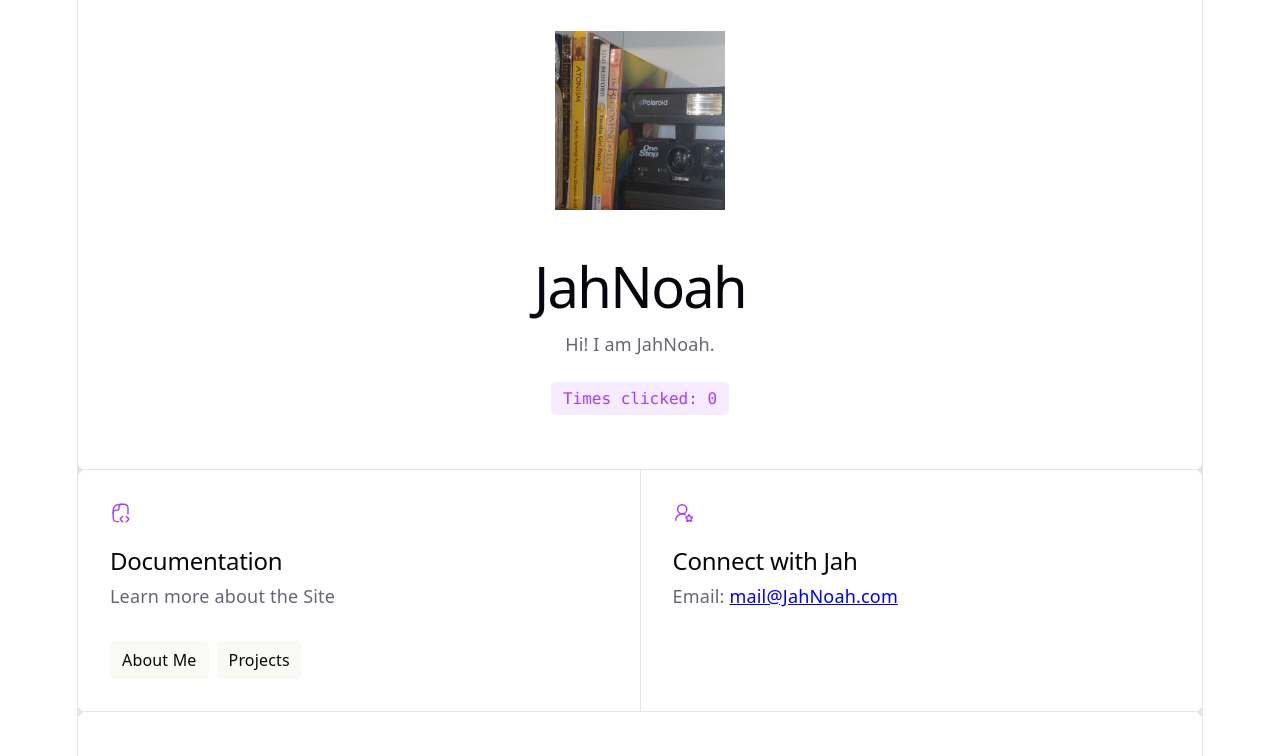
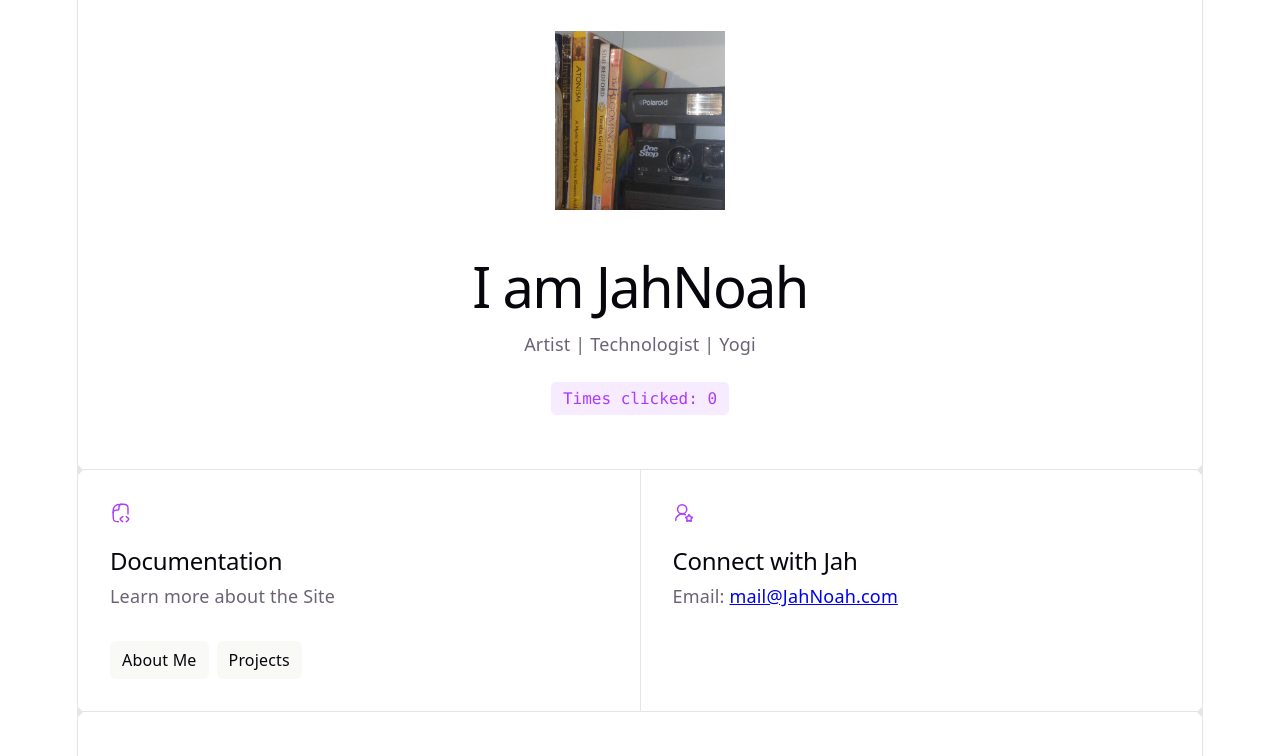
Before and after one commit to onlyjah/jahnoah-com, a React (Vite) app: page / in a window 1280 px wide. Shown: the top 756 px of the page. Built offline with nearby package versions, Linux system fonts and the light colour scheme.

Commit message:
modify header and subtext

```diff
--- a/src/App.tsx
+++ b/src/App.tsx
@@ -12,9 +12,9 @@ function App() {
           <img src={heroImg} className="base" width="170" height="179" alt="Bookshelf Image" />
         </div>
         <div>
-          <h1>JahNoah</h1>
+          <h1>I am JahNoah</h1>
           <p>
-            Hi! I am JahNoah.
+            Artist | Technologist | Yogi
           </p>
         </div>
         <button
```
